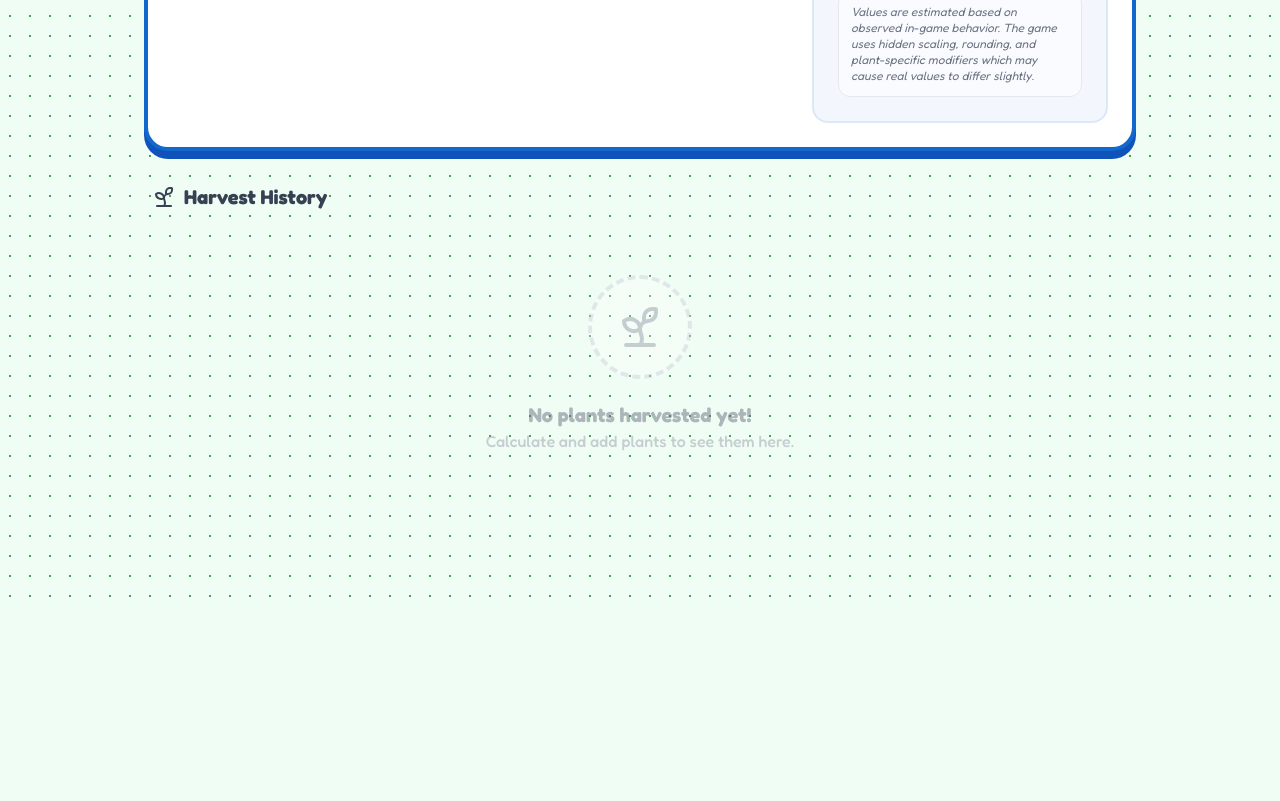
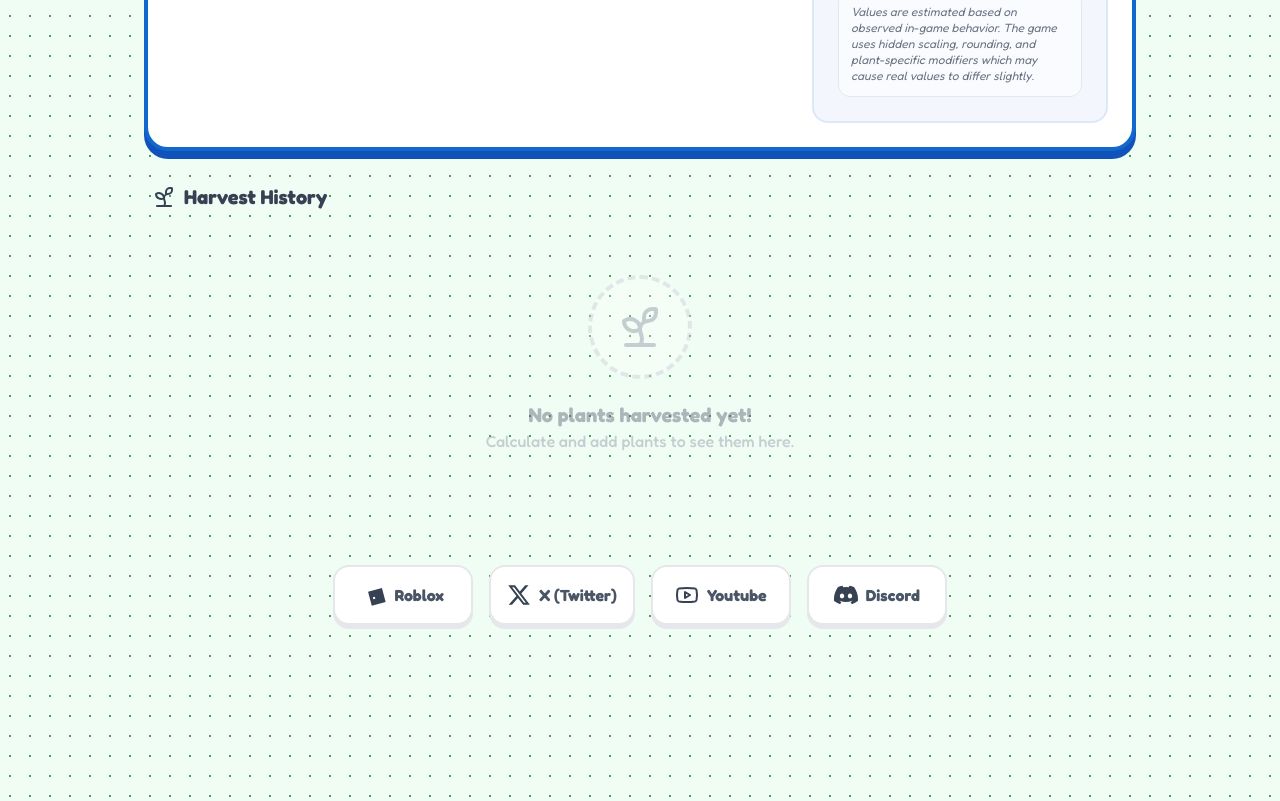
Before and after one commit to therealtmmc/Garden-Horizon-Web, a React (Vite) app: page / in a window 1280 px wide. Shown: the part 614-1415 px from the top of the page. Before the commit the page ends 1211 px from the top, so only its background shows below. Built offline with nearby package versions, Linux system fonts and the light colour scheme.

Commit message:
feat: Add social links footer
Introduces a new footer component to display links to the Garden Horizons Roblox game and X (Twitter) profile. This enhances user engagement by providing direct access to related platforms.

```diff
--- a/src/App.tsx
+++ b/src/App.tsx
@@ -5,6 +5,7 @@
 import React, { useState, useEffect } from 'react';
 import { Header } from './components/Header';
 import { Calculator } from './components/Calculator';
+import { Footer } from './components/Footer';
 import { LoadingScreen } from './components/LoadingScreen';
 import { AnimatePresence, motion } from 'motion/react';
 
@@ -45,6 +46,7 @@ export default function App() {
           <main className="container mx-auto px-4 mt-8">
             <Calculator />
           </main>
+          <Footer />
         </motion.div>
       )}
     </>
--- /dev/null
+++ b/src/components/Footer.tsx
@@ -0,0 +1,60 @@
+import React from 'react';
+import { Youtube } from 'lucide-react';
+
+export function Footer() {
+  return (
+    <footer className="w-full py-8 mt-4 flex flex-col items-center gap-6 pb-24">
+      <div className="flex flex-wrap justify-center gap-4 px-4">
+        {/* Roblox */}
+        <a
+          href="https://www.roblox.com/games/130594398886540/Garden-Horizons"
+          target="_blank"
+          rel="noopener noreferrer"
+          className="bg-white p-4 rounded-2xl shadow-[0_4px_0_#e5e7eb] hover:translate-y-1 hover:shadow-none transition-all border-2 border-gray-200 group flex items-center gap-2 min-w-[140px] justify-center"
+        >
+          <svg viewBox="0 0 24 24" className="w-6 h-6 fill-current text-gray-700 group-hover:text-black transition-colors" xmlns="http://www.w3.org/2000/svg">
+             <path d="M18.926 5.06L5.058 8.776 8.775 22.644 22.643 18.928 18.926 5.06ZM12.36 15.734l-1.996.535-.535-1.996 1.996-.535.535 1.996Z" />
+          </svg>
+          <span className="font-bold text-gray-600 group-hover:text-black">Roblox</span>
+        </a>
+
+        {/* Twitter (X) */}
+        <a
+          href="https://x.com/GardenHorizons"
+          target="_blank"
+          rel="noopener noreferrer"
+          className="bg-white p-4 rounded-2xl shadow-[0_4px_0_#e5e7eb] hover:translate-y-1 hover:shadow-none transition-all border-2 border-gray-200 group flex items-center gap-2 min-w-[140px] justify-center"
+        >
+          <svg viewBox="0 0 24 24" className="w-6 h-6 fill-current text-gray-700 group-hover:text-black transition-colors" xmlns="http://www.w3.org/2000/svg">
+            <path d="M18.244 2.25h3.308l-7.227 8.26 8.502 11.24H16.17l-5.214-6.817L4.99 21.75H1.68l7.73-8.835L1.254 2.25H8.08l4.713 6.231zm-1.161 17.52h1.833L7.084 4.126H5.117z" />
+          </svg>
+          <span className="font-bold text-gray-600 group-hover:text-black">X (Twitter)</span>
+        </a>
+
+        {/* Youtube */}
+        <a
+          href="https://www.youtube.com/@GardenHorizonsOfficial"
+          target="_blank"
+          rel="noopener noreferrer"
+          className="bg-white p-4 rounded-2xl shadow-[0_4px_0_#e5e7eb] hover:translate-y-1 hover:shadow-none transition-all border-2 border-gray-200 group flex items-center gap-2 min-w-[140px] justify-center"
+        >
+          <Youtube className="w-6 h-6 text-gray-700 group-hover:text-red-600 transition-colors" />
+          <span className="font-bold text-gray-600 group-hover:text-red-600">Youtube</span>
+        </a>
+
+        {/* Discord */}
+        <a
+          href="https://discord.gg/gardenhorizons"
+          target="_blank"
+          rel="noopener noreferrer"
+          className="bg-white p-4 rounded-2xl shadow-[0_4px_0_#e5e7eb] hover:translate-y-1 hover:shadow-none transition-all border-2 border-gray-200 group flex items-center gap-2 min-w-[140px] justify-center"
+        >
+          <svg viewBox="0 0 24 24" className="w-6 h-6 fill-current text-gray-700 group-hover:text-[#5865F2] transition-colors" xmlns="http://www.w3.org/2000/svg">
+             <path d="M20.317 4.37a19.791 19.791 0 0 0-4.885-1.515.074.074 0 0 0-.079.037c-.21.375-.444.864-.608 1.25a18.27 18.27 0 0 0-5.487 0 12.64 12.64 0 0 0-.617-1.25.077.077 0 0 0-.079-.037A19.736 19.736 0 0 0 3.677 4.37a.07.07 0 0 0-.032.027C.533 9.046-.32 13.58.099 18.057a.082.082 0 0 0 .031.057 19.9 19.9 0 0 0 5.993 3.03.078.078 0 0 0 .084-.028 14.09 14.09 0 0 0 1.226-1.994.076.076 0 0 0-.041-.106 13.107 13.107 0 0 1-1.872-.892.077.077 0 0 1-.008-.128 10.2 10.2 0 0 0 .372-.292.074.074 0 0 1 .077-.01c3.928 1.793 8.18 1.793 12.062 0a.074.074 0 0 1 .078.01c.12.098.246.198.373.292a.077.077 0 0 1-.006.127 12.299 12.299 0 0 1-1.873.892.077.077 0 0 0-.041.107c.36.698.772 1.362 1.225 1.993a.076.076 0 0 0 .084.028 19.839 19.839 0 0 0 6.002-3.03.077.077 0 0 0 .032-.054c.5-5.177-.838-9.674-3.549-13.66a.061.061 0 0 0-.031-.03zM8.02 15.33c-1.183 0-2.157-1.085-2.157-2.419 0-1.333.956-2.419 2.157-2.419 1.21 0 2.176 1.096 2.157 2.42 0 1.333-.956 2.418-2.157 2.418zm7.975 0c-1.183 0-2.157-1.085-2.157-2.419 0-1.333.955-2.419 2.157-2.419 1.21 0 2.176 1.096 2.157 2.42 0 1.333-.946 2.418-2.157 2.418z"/>
+          </svg>
+          <span className="font-bold text-gray-600 group-hover:text-[#5865F2]">Discord</span>
+        </a>
+      </div>
+    </footer>
+  );
+}
```
